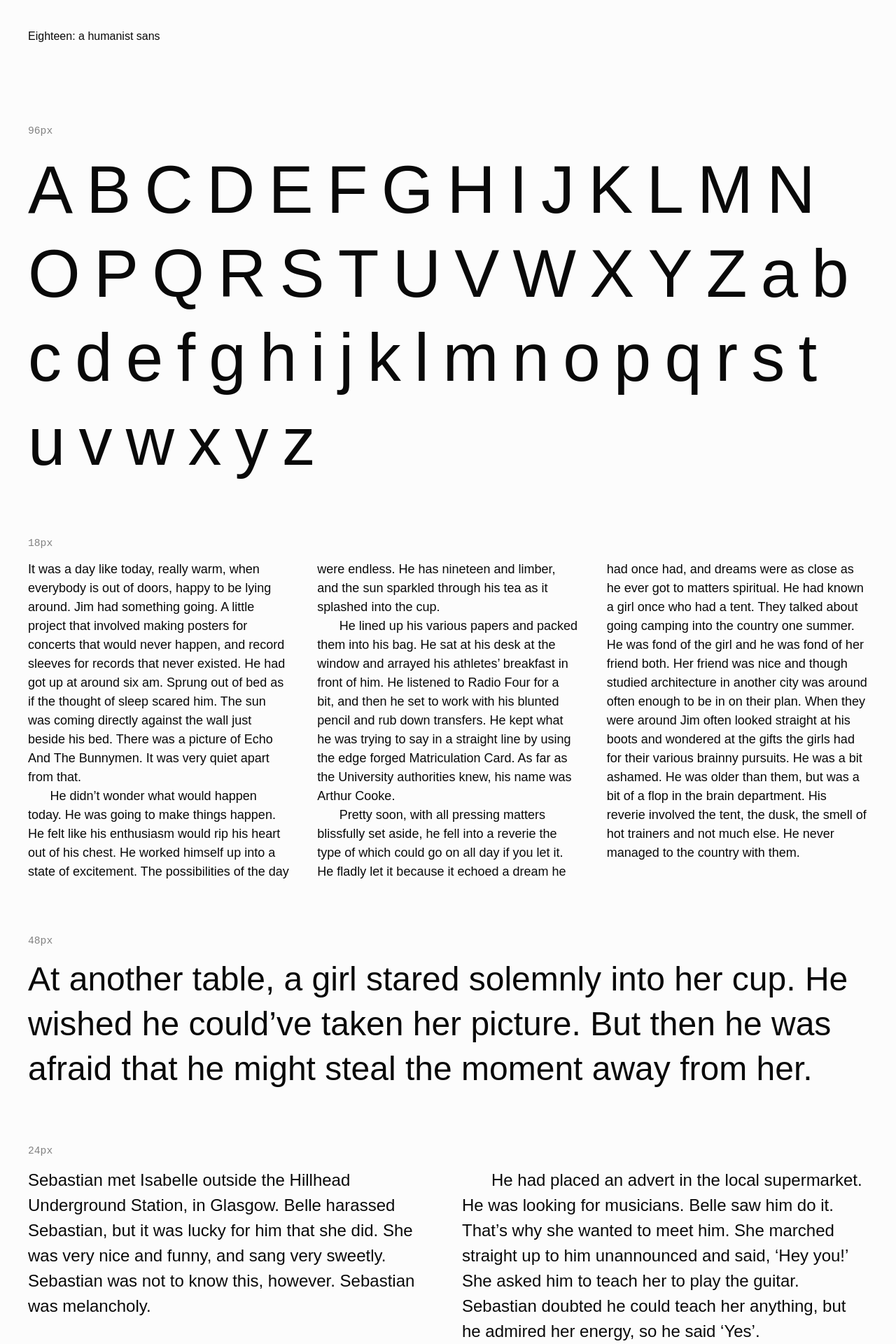
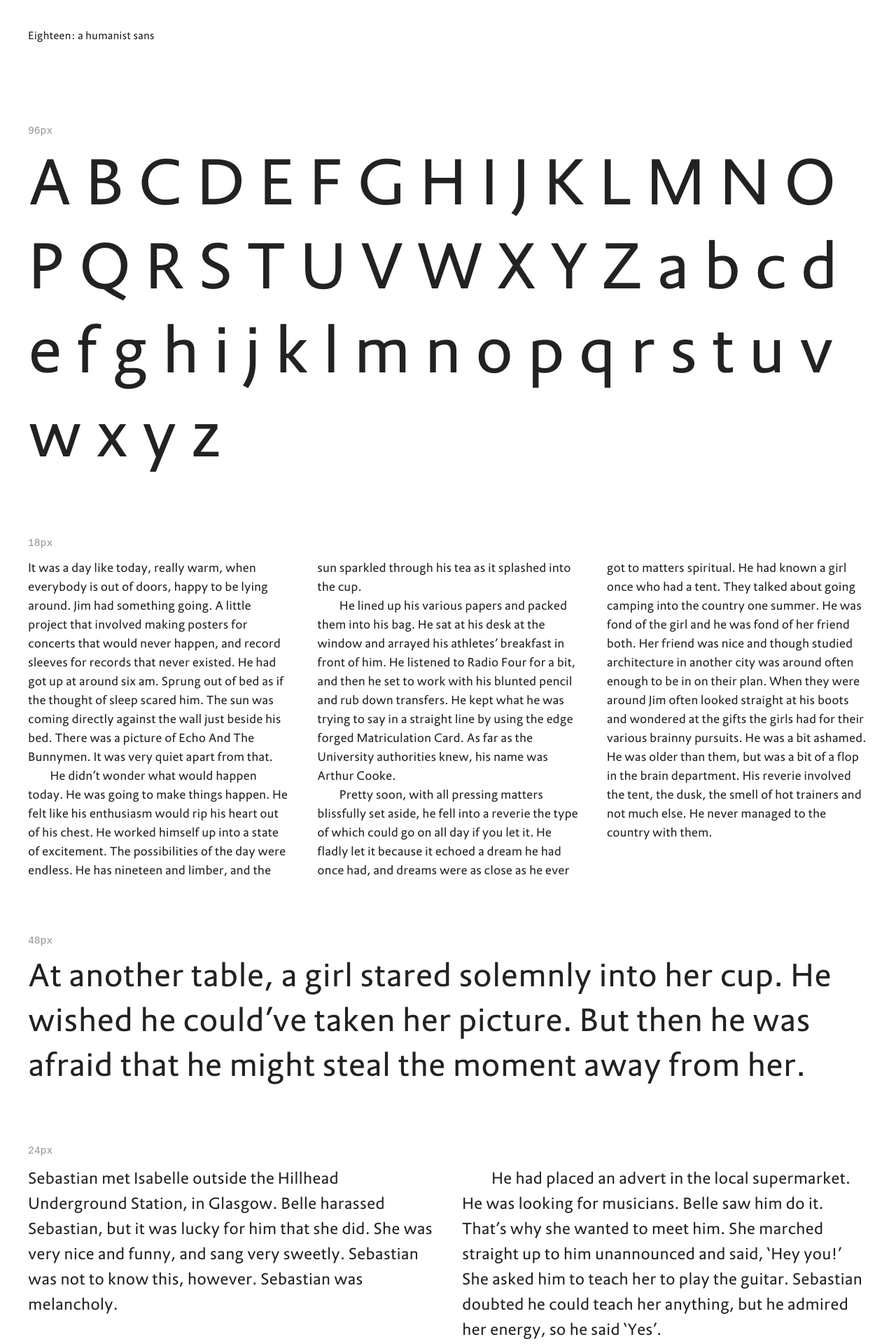
Before and after one commit to justinjaywang/eighteen, a Jekyll site: the page built from index.markdown, in a window 1280 px wide. Shown: the top 1920 px of the page at 70% size. Built offline with Jekyll 4.4.1, drawn with Linux system fonts in a browser that asks for light colours.

Commit message:
fix webfont reference

```diff
--- a/_sass/_fonts.scss
+++ b/_sass/_fonts.scss
@@ -2,5 +2,5 @@
   font-family: "Eighteen";
   font-weight: 400;
   font-style: normal;
-  src: url("/assets/fonts/eighteen.woff") format("woff");
+  src: url("/assets/eighteen.woff") format("woff");
 }
--- a/_sass/_variables.scss
+++ b/_sass/_variables.scss
@@ -1,8 +1,8 @@
 // colors
 // ------
 
-$background-color--body: #fcfcfc;
-$color--body:            #090909;
+$background-color--body: #fff;
+$color--body:            #222;
 
 $opacity--faded: 0.5;
 
@@ -10,7 +10,7 @@ $opacity--faded: 0.5;
 // ----------
 
 $font-size--html:    16px;
-$font-family--body:  'Eighteen-Regular', sans-serif;
+$font-family--body:  'Eighteen', sans-serif;
 $font-family--aside: monospace, sans-serif;
 $line-height--body:  1.541667;
 
```
